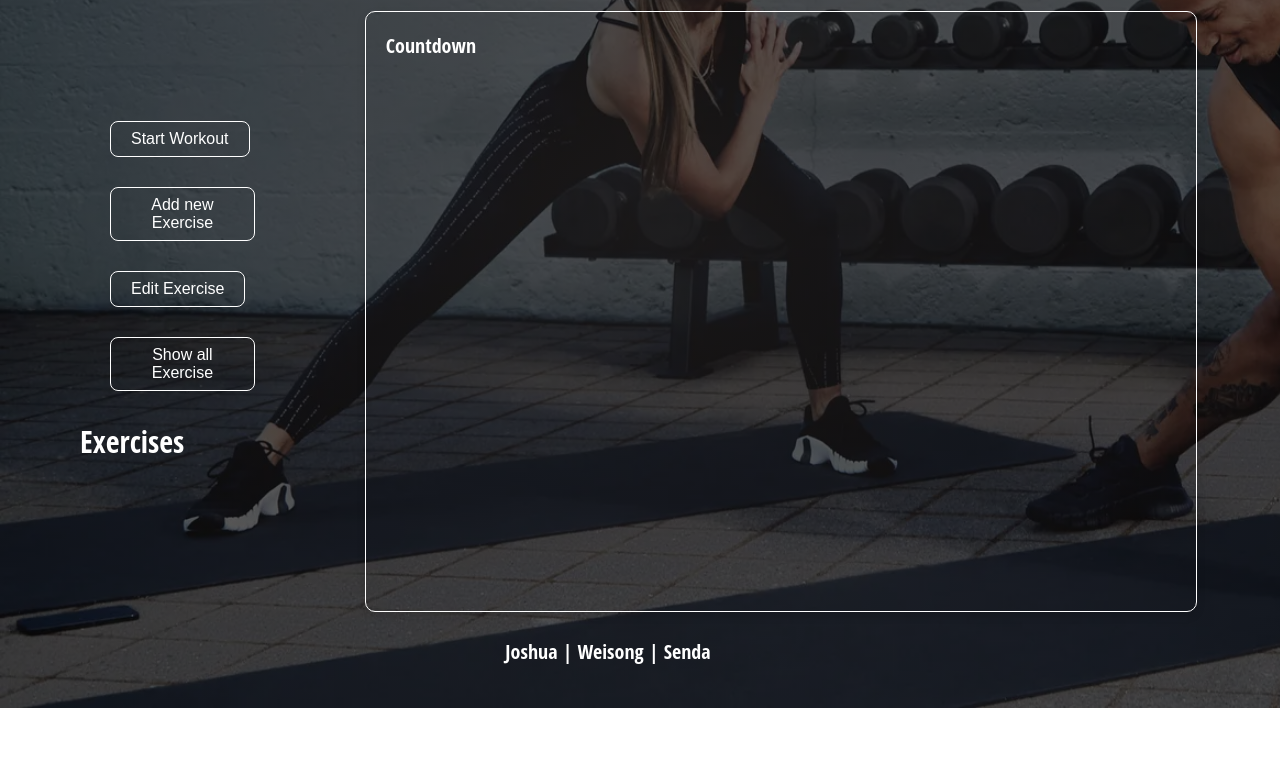
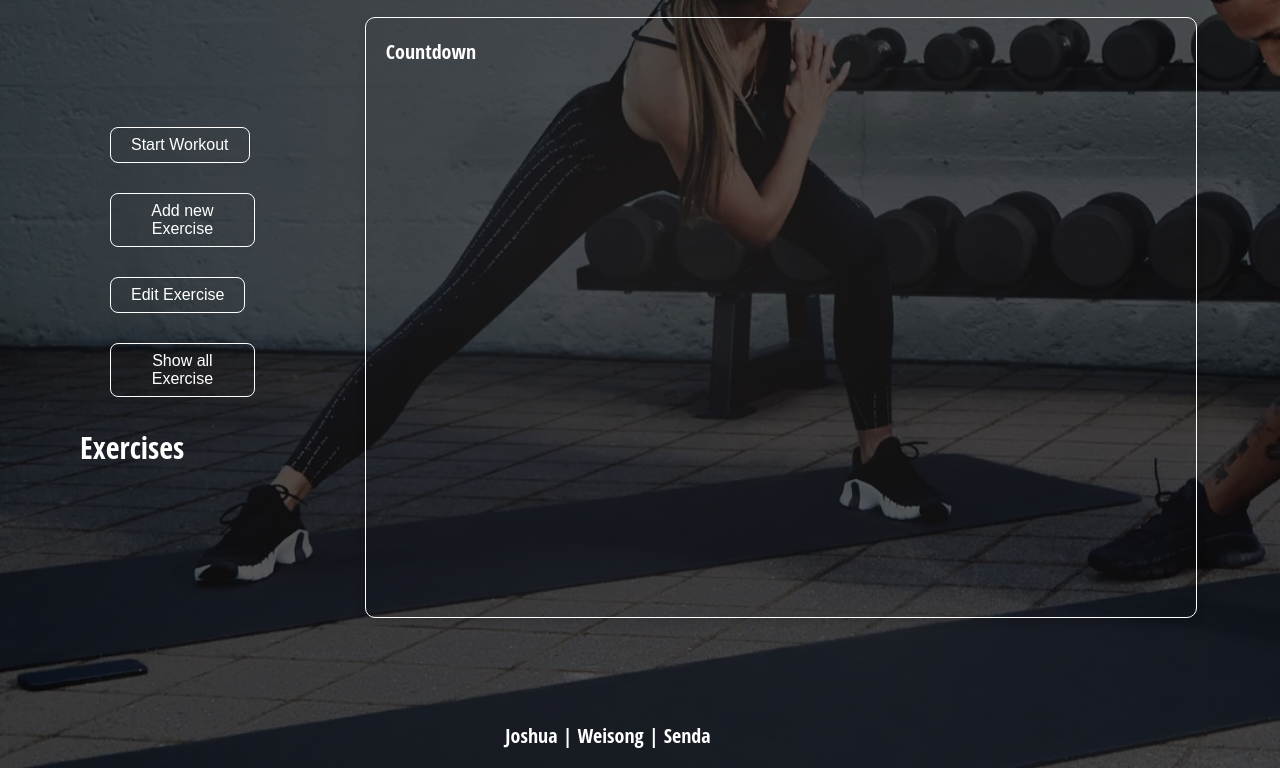
Before and after one commit to JoshuaTechstarter/FitnessAPI, a plain HTML site: page frontend/index.html in a window 1280 px wide. Shown: the part 288-1072 px from the top of the page. Before the commit the page ends 996 px from the top, so only its background shows below. Drawn offline with Linux system fonts and the light colour scheme.

Commit message:
update style footer

```diff
--- a/frontend/styles.css
+++ b/frontend/styles.css
@@ -53,6 +53,11 @@ footer {
     text-align: center;
     padding: 30px;
 
+}
+
+footer {
+    margin: 30px;
+    padding: 30px;
 }
 
 .topnav a {
```
